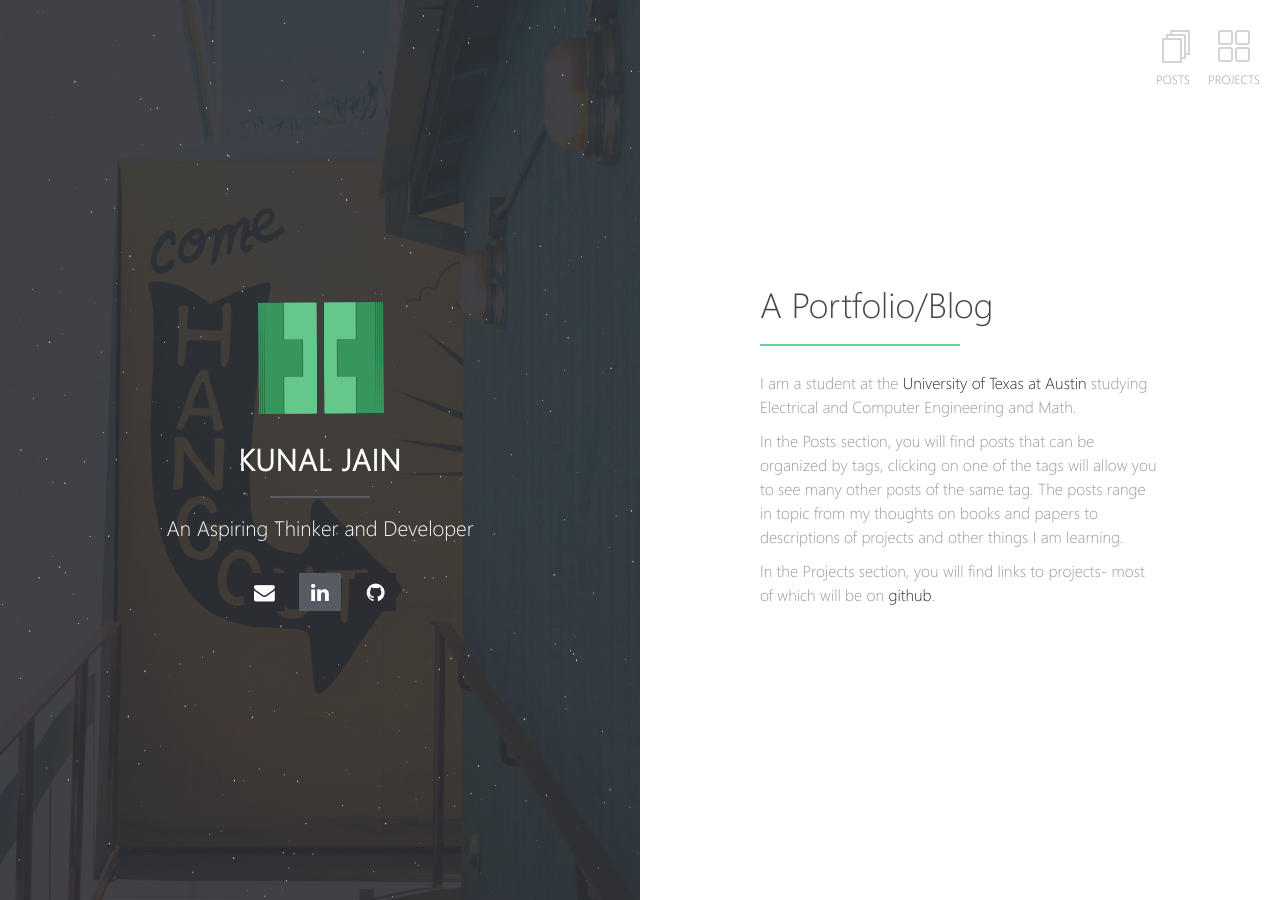
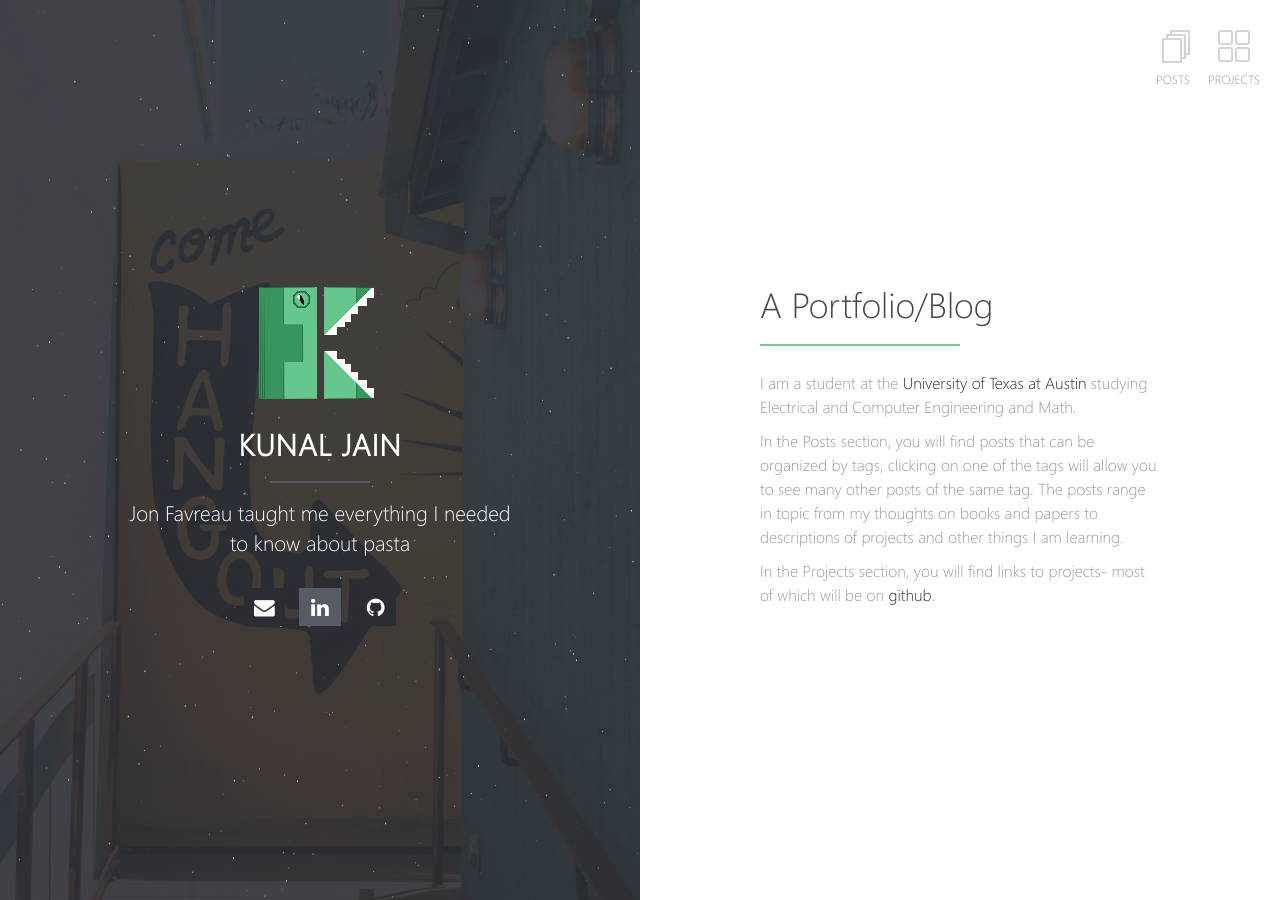
Before and after one commit to kunalJa/kunalJa.github.io, a Jekyll site: the page built from index.md, in a window 1280 px wide. Built offline with Jekyll 4.4.1, drawn with Linux system fonts in a browser that asks for light colours; our own code applies the rules of GitHub Pages for plain Markdown files.

Commit message:
Update description

```diff
--- a/_config.yml
+++ b/_config.yml
@@ -1,15 +1,15 @@
 # Site
 title: Kunal Jain
-description: An Aspiring Thinker and Developer
+description: Jon Favreau taught me everything I needed to know about pasta
 url: https://kunalja.github.io
-logo: halve.png                                       # Site logo
+logo: halve-rex.png                                       # Site logo
 locale: en_US
 
 # Left Block Images
 background:
   homepage: images/hangout.jpg                        # this image will be shown on homepage's left block
   post-list: images/code_rocket.jpg                   # this image will be shown on post list page
-  default-post: images/default_post.jpg   # this image will be shown when post's front matter doesn't specify any image
+  default-post: images/default_post.jpg               # this image will be shown when post's front matter doesn't specify any image
 
 # Jekyll
 permalink:          /:title/
@@ -42,7 +42,7 @@ linkedin:            kunal-jain-961407166
 #tumblr:             username
 #pinterest:          username
 #foursquare:         username
-#steam:               username
+#steam:              username
 #dribbble:           username
 #youtube:            username
 #soundcloud:         username
```
